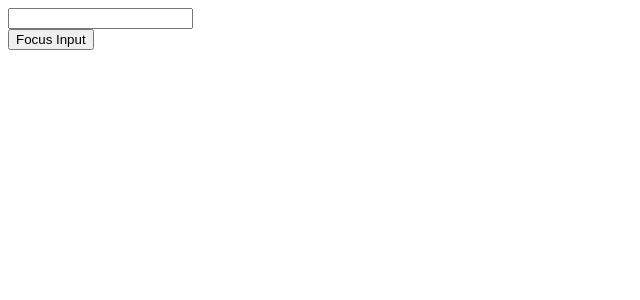
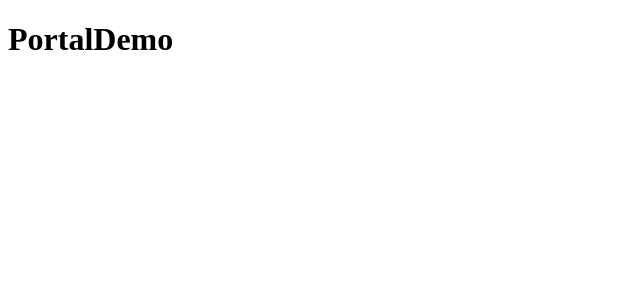
Before and after one commit to madhavi-anneboina/myapp, a React (Create React App) app: page / in a window 1280 px wide. Shown: the top 300 px of the page, without its empty margins (0-640 px from the left). Built offline with nearby package versions, Linux system fonts and the light colour scheme.

Commit message:
portal demo intro

```diff
--- a/public/index.html
+++ b/public/index.html
@@ -29,6 +29,7 @@
   <body>
     <noscript>You need to enable JavaScript to run this app.</noscript>
     <div id="root"></div>
+    <div id="portal-root"></div>
     <!--
       This HTML file is a template.
       If you open it directly in the browser, you will see an empty page.
--- a/src/App.js
+++ b/src/App.js
@@ -24,6 +24,7 @@
 import FocusInput from './components/FocusInput';
 import FRInput from './components/FRInput';
 import FRParentInput from './components/FRParentInput';
+import PortalDemo from './components/PortalDemo';
 
 
 
@@ -39,7 +40,7 @@
 function App() {
   return (
     <div className="App">
-  <FRParentInput />
+  <PortalDemo />
     </div>
   );
 }
--- /dev/null
+++ b/src/components/PortalDemo.js
@@ -0,0 +1,11 @@
+import React from 'react'
+import ReactDOM  from 'react-dom'
+
+function PortalDemo() {
+    return ReactDOM.createPortal(
+        <h1>PortalDemo</h1>,
+        document.getElementById('portal-root')
+    )
+}
+
+export default PortalDemo
```
